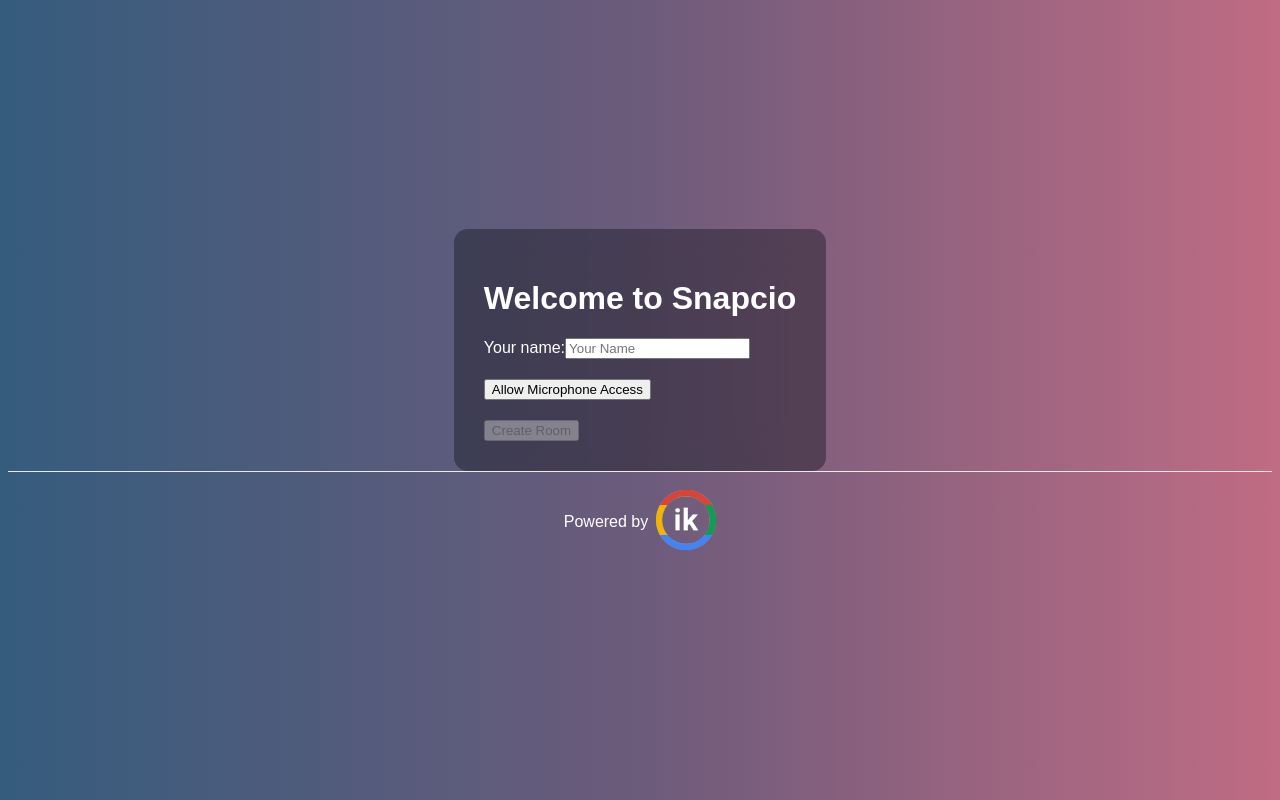
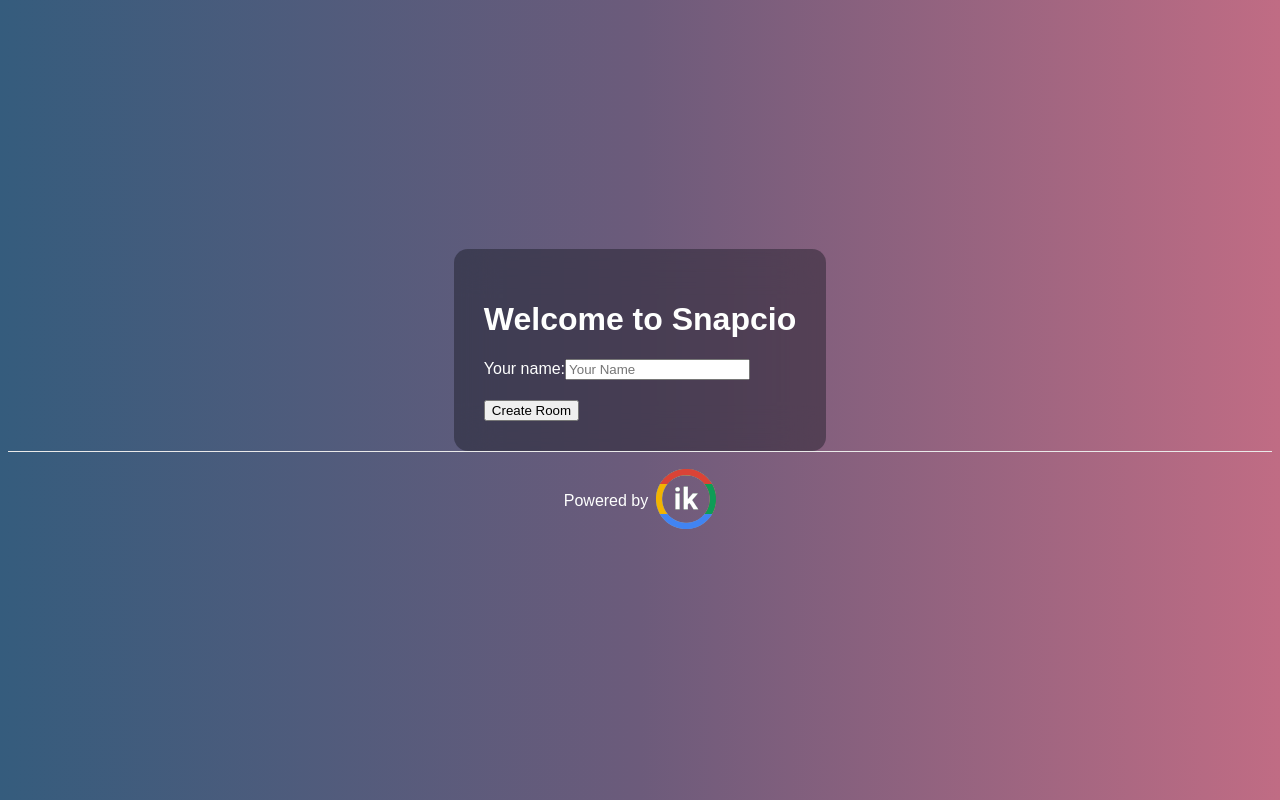
Before and after one commit to cioionut/snapcio, a Next.js app: page / in a window 1280 px wide. Built offline with nearby package versions, Linux system fonts and the light colour scheme.

Commit message:
Fix page not found

```diff
--- a/src/components/nameinput.js
+++ b/src/components/nameinput.js
@@ -6,25 +6,25 @@
   const router = useRouter();
 
   const [userName, setUserName] = useState('');
-  const [micAccess, setMicAccess] = useState(false);
+  // const [micAccess, setMicAccess] = useState(false);
 
 
-  function requestMicAccess() {
-    navigator.mediaDevices.getUserMedia({
-      video: true, audio: true
-    })
-      .then(function(stream) {
-        console.log('Stream received in NameInput')
-        setMicAccess('granted')
-      })
-      .catch(function(err) {
-        console.log(err)
-        setMicAccess('denied')
-      })
-  };
+  // function requestMicAccess() {
+  //   navigator.mediaDevices.getUserMedia({
+  //     video: true, audio: true
+  //   })
+  //     .then(function(stream) {
+  //       console.log('Stream received in NameInput')
+  //       setMicAccess('granted')
+  //     })
+  //     .catch(function(err) {
+  //       console.log(err)
+  //       setMicAccess('denied')
+  //     })
+  // };
 
   function createRoom() {
-    router.push(`/cast/${userName}`)
+    router.push(`/room?user=${userName}`)
   };
 
   return (
@@ -33,11 +33,11 @@
         <label>Your name:</label>
         <input placeholder="Your Name" onChange={e => setUserName(e.target.value)} />
       </div>
+      {/* <div style={{marginTop: 20}}>
+        <button disabled={micAccess === 'granted'} onClick={requestMicAccess}>Allow Microphone Access</button>
+      </div> */}
       <div style={{marginTop: 20}}>
-        <button disabled={micAccess === 'granted'} onClick={requestMicAccess}>Allow Microphone Access</button>
-      </div>
-      <div style={{marginTop: 20}}>
-        <button disabled={micAccess !== 'granted'} onClick={createRoom}>Create Room</button>
+        <button onClick={createRoom}>Create Room</button>
       </div>
     </>
   )
--- a/src/pages/cast/[user].tsx
+++ b/src/pages/room/index.tsx
@@ -44,7 +44,7 @@
   const [ otherUserName, setOtherUserName ] = React.useState(null);
 
   const { peer, connection, setConnection } = React.useContext(PeerContext);
-  console.log(peer)
+  // console.log(peer)
 
   const callUser = () => {
     const connection = peer.connect(otherUserName);
```
